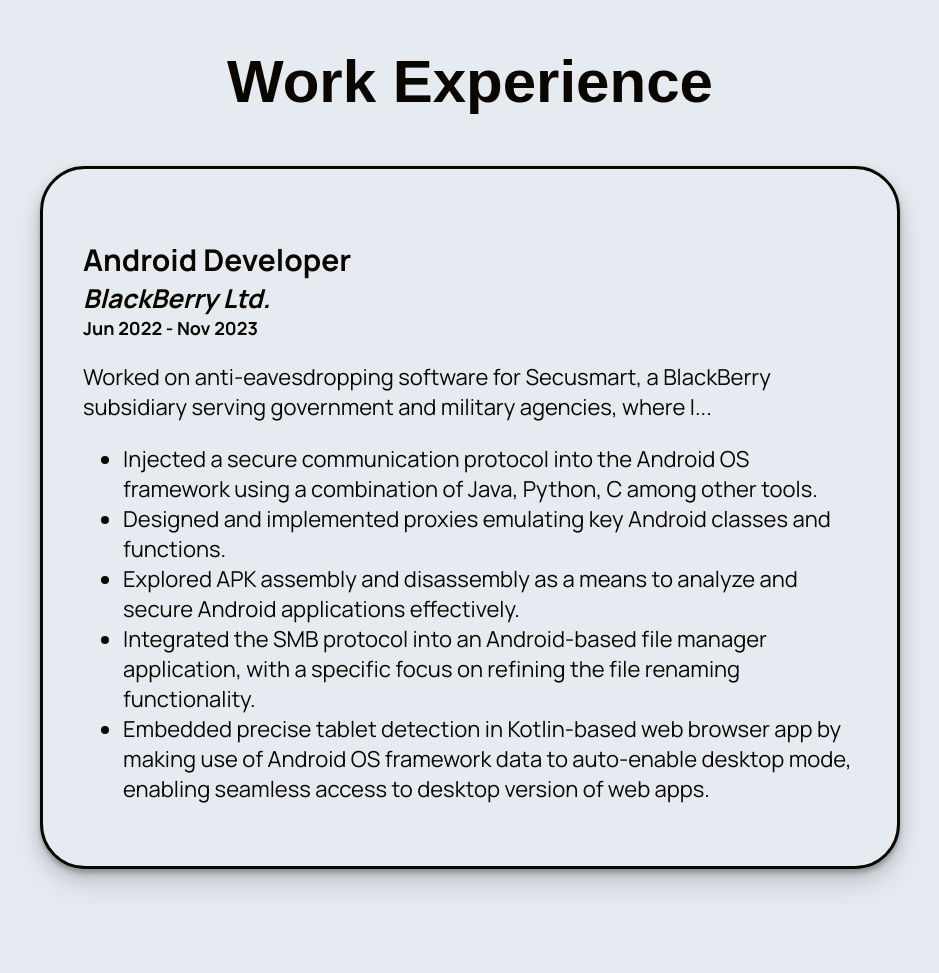
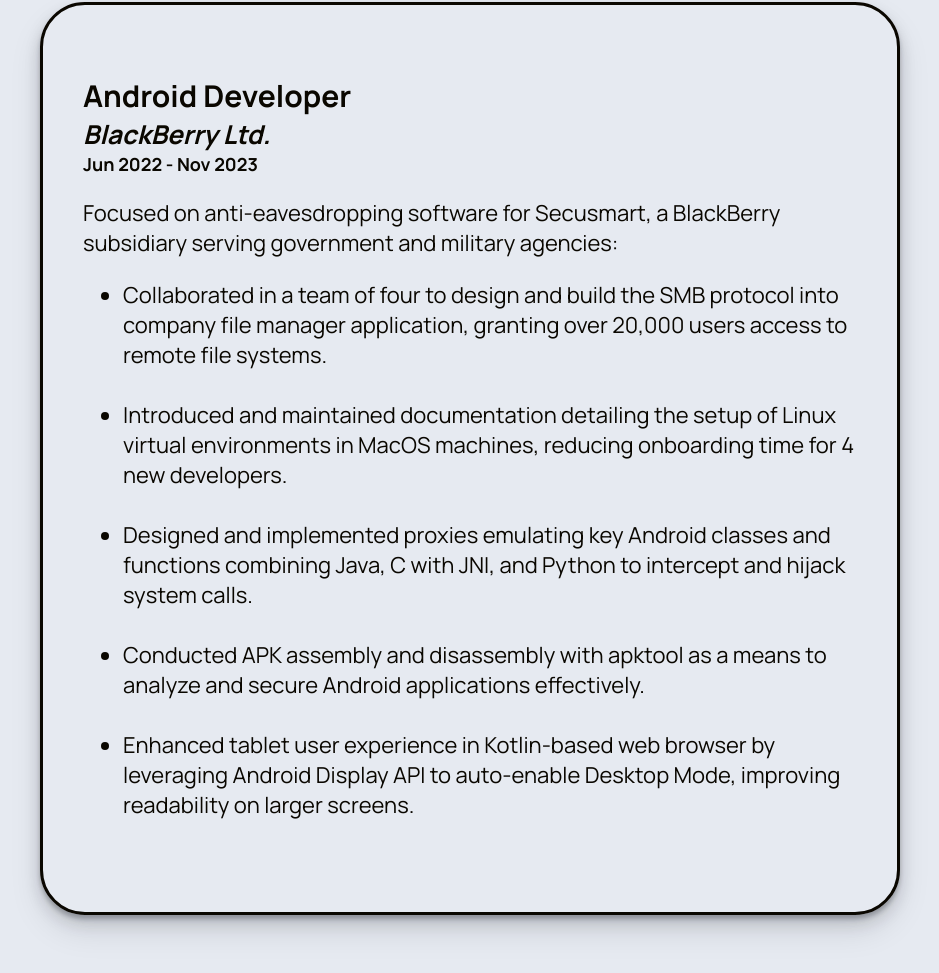
Before and after one commit to israeljr98/irod.dev, a plain HTML site: page index.html in a window 1280 px wide. Shown: the part 2353-3326 px from the top of the page, without its empty margins (170-1109 px from the left). Drawn offline with Linux system fonts and the light colour scheme; a web font is replaced by a local one.

Commit message:
Changed bio and BB experience section

```diff
--- a/index.html
+++ b/index.html
@@ -50,14 +50,15 @@
         <div class="content-wrapper fade-in" id="about-wrapper">
             <section>
                 <h2 id="aboutMe">About Me</h2>
-                <p>Hey, what's up? My name is Israel Rodriguez. I am a software developer based out of Los Angeles, CA.
-                    <!-- <br>
-                    <br> -->
+                <!-- <p>I am a software developer based out of Los Angeles that specializes in mobile and ull-stack Web development.
+
                     I got my background as a student of Computer Science and Cognitive Science at the University
                     of California, Berkeley where I explored the intersections between computing and the mind.
-                    Since then, I've ventured into the world of professional software development,
-                    where I developed a knack for web and mobile technologies. I am always looking for my next learning opportunity,
-                    so feel free to hit me up!
+                    Since then, I've ventured into the world of professional software development. I am always looking for the next learning opportunity!
+                </p> -->
+                <p>
+                    Hey, I'm Israel Rodriguez. I am a software developer based out of Los Angeles, California that specializes in Android and full-stack web development.
+                    Tech fanatic with a passion for analog devices, family, and great music. I am always looking for my next learning opportunity!
                 </p>
               </section>
         </div>
@@ -72,29 +73,35 @@
                     <h3 class="company-name">BlackBerry Ltd.</h3>
                     <h3 class="company-tenure">Jun 2022 - Nov 2023</h3>
                     <div class="exp-desc">
-                        <p id="bb">Worked on anti-eavesdropping software for Secusmart, a BlackBerry subsidiary serving government
-                            and military agencies, where I...
+                        <p id="bb">Focused on anti-eavesdropping software for Secusmart, a BlackBerry subsidiary serving government
+                            and military agencies:
                         </p>
                         <ul class="exp-ul">
-                            <li>
+                            <!-- <li>
                                 Injected a secure communication protocol into the
                             Android OS framework using a combination of Java, Python, C among other tools.
+                            </li> -->
+                            <li>
+                               Collaborated in a team of four to design and build the SMB protocol into company file manager application, granting over 20,000 users access to remote file systems.
                             </li>
+                            <br>
                             <li>
-                                Designed and implemented proxies emulating key Android classes and functions.
+                                Introduced and maintained documentation detailing the setup of Linux virtual environments in MacOS machines, reducing onboarding time for 4 new developers.
                             </li>
+                            <br>
                             <li>
-                                Explored APK assembly and disassembly as a means to
+                                Designed and implemented proxies emulating key Android classes and functions combining Java, C with JNI, and Python to intercept and hijack system calls.
+                            </li>
+                            <br>
+                            <li>
+                                Conducted APK assembly and disassembly with apktool as a means to
                              analyze and secure Android applications effectively.
                             </li>
+                            <br>
                             <li>
-                                Integrated the SMB protocol into an Android-based file manager
-                            application, with a specific focus on refining the file renaming functionality.
+                                Enhanced tablet user experience in Kotlin-based web browser by leveraging Android Display API to auto-enable Desktop Mode, improving readability on larger screens.
                             </li>
-                            <li>
-                                Embedded precise tablet detection in Kotlin-based web browser app by making use of Android OS
-framework data to auto-enable desktop mode, enabling seamless access to desktop version of web apps.
-                            </li>
+                            <br>
                         </ul>
                     </div>
                 </div>
```
